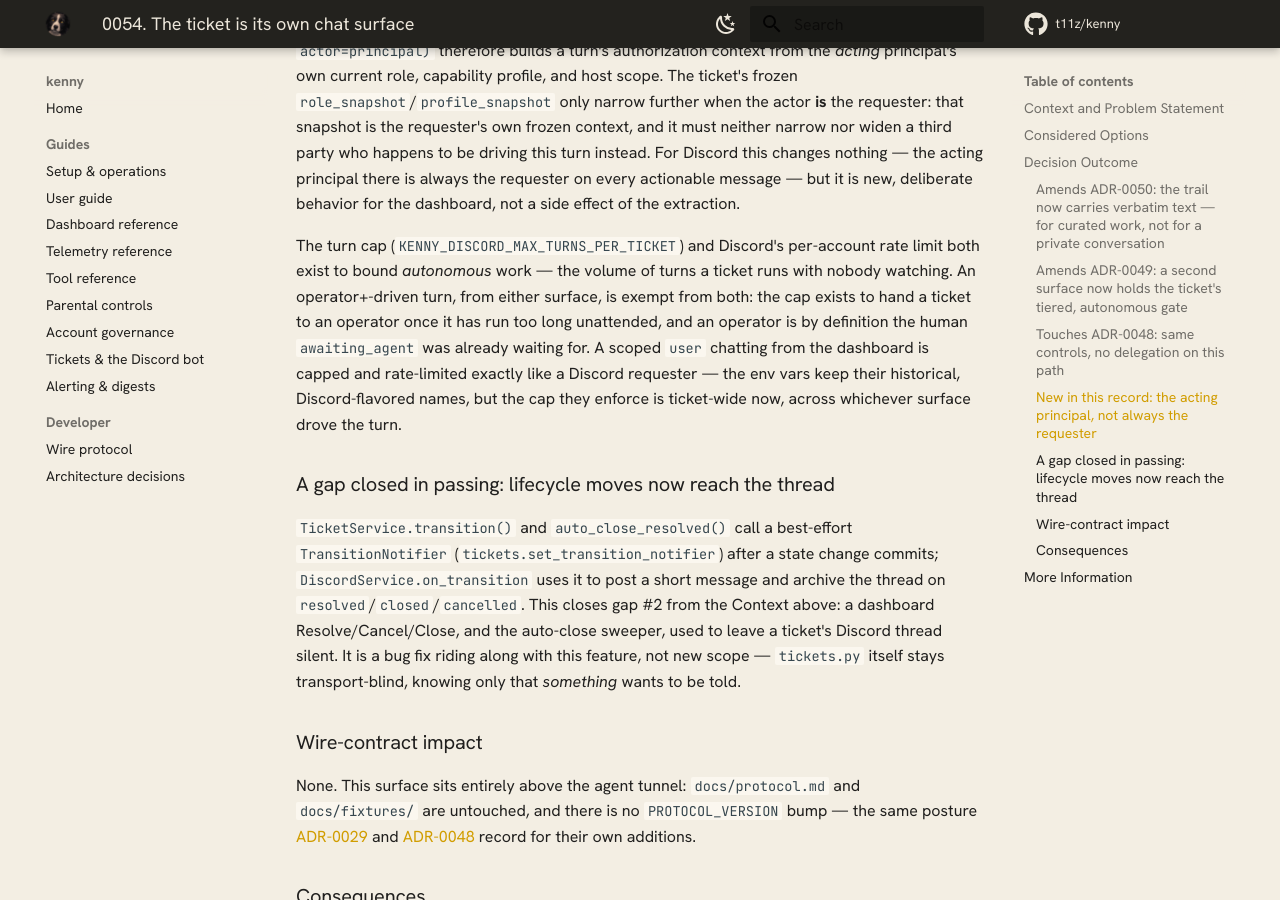
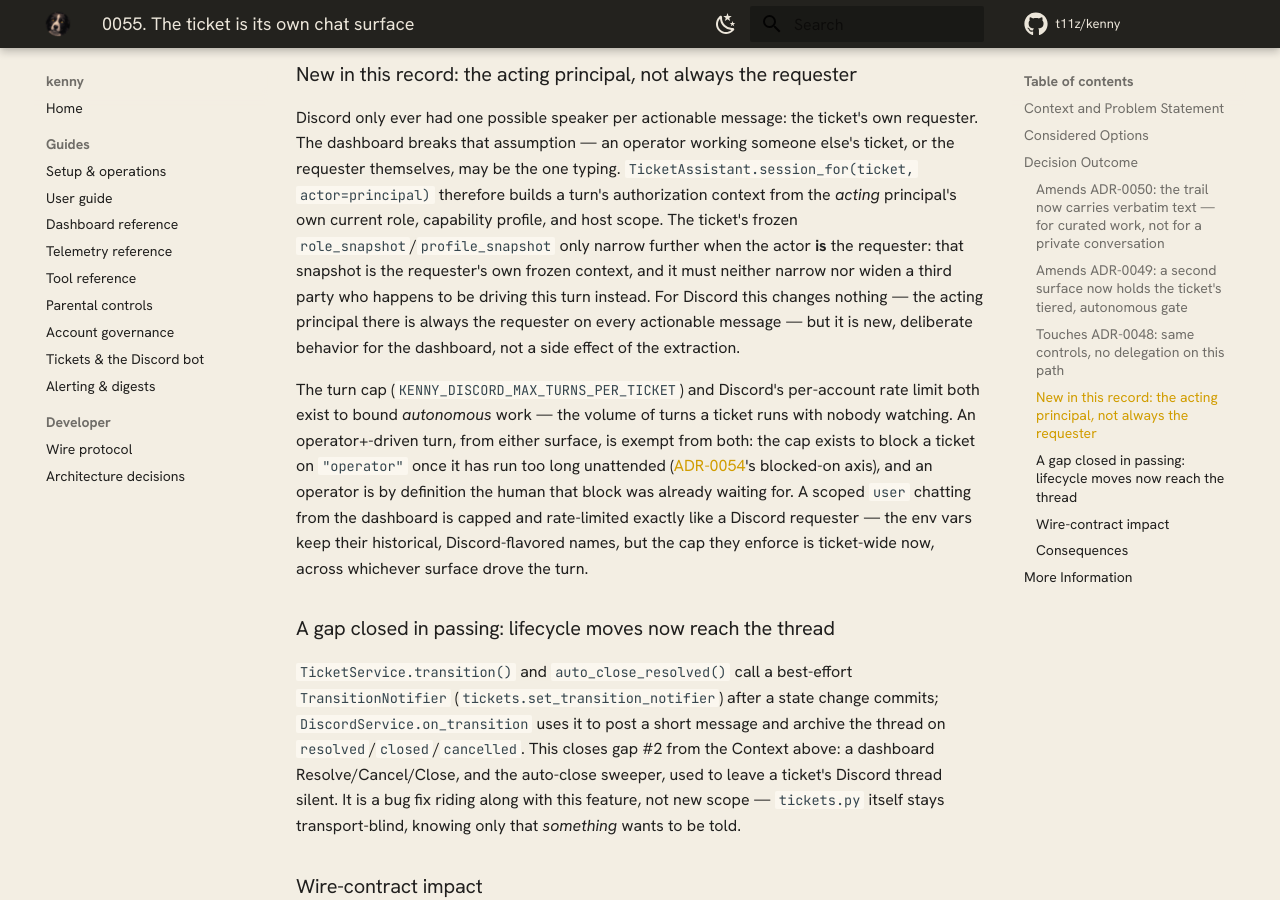
Before and after one commit to nullthrone/kenny, an MkDocs documentation site: the page built from docs/adr/0055-the-ticket-is-its-own-chat-surface.md, in a window 1280 px wide and 900 px high, scrolled down 3660 px. Built offline with MkDocs 1.6.1 and Material for MkDocs 9.7.7, drawn with Linux system fonts in a browser that asks for light colours; comment, search, counter and statistics services are not loaded; some of the changed text lies outside the part shown.

Commit message:
fix(docs): include the ADR-0055 renumbering edits left unstaged by the merge
git mv staged the 0054->0055 rename before the title sed and two
follow-up edits (the "Touches ADR-0054"/renumbering note, and fixing
the turn-cap paragraph's stale awaiting_agent reference to the new
blocked_on axis) landed on disk -- none of those were re-staged, so
the merge commit (9f0fe00) carried the renamed file with its original
0054-era content. This closes that gap; no other file is affected.

Co-Authored-By: Claude Sonnet 5 <noreply@anthropic.com>
Claude-Session: https://claude.ai/code/session_01PBNFiWkqEayh3LJ69z5oVX
Signed-off-by: Claude <noreply@anthropic.com>

```diff
--- a/docs/adr/0055-the-ticket-is-its-own-chat-surface.md
+++ b/docs/adr/0055-the-ticket-is-its-own-chat-surface.md
@@ -1,9 +1,16 @@
-# 0054. The ticket is its own chat surface
+# 0055. The ticket is its own chat surface
 
 - Status: proposed
 - Date: 2026-08-04
 - Amends: [ADR-0049](0049-tiered-tool-classification.md), [ADR-0050](0050-ticket-as-entity-chat-thread-as-binding.md)
-- Touches: [ADR-0048](0048-delegated-identity-from-a-chat-platform.md)
+- Touches: [ADR-0048](0048-delegated-identity-from-a-chat-platform.md), [ADR-0054](0054-ticket-blocked-on-axis.md)
+
+> Numbered 0055, not 0054: this record and
+> [ADR-0054](0054-ticket-blocked-on-axis.md) (the lifecycle's two-axis split) were developed
+> concurrently and both first claimed 0054. That record landed first, so `on_hold`/the turn
+> cap/`resume` below are written against its `blocked_on` axis (`block()`/`unblock()`), not
+> the nine-state model this record's own extraction started from — the extraction moved the
+> code, ADR-0054 changed what it says.
 
 ## Context and Problem Statement
 
@@ -147,9 +154,10 @@ new, deliberate behavior for the dashboard, not a side effect of the extraction.
 
 The turn cap (`KENNY_DISCORD_MAX_TURNS_PER_TICKET`) and Discord's per-account rate limit both
 exist to bound *autonomous* work — the volume of turns a ticket runs with nobody watching.
-An operator+-driven turn, from either surface, is exempt from both: the cap exists to hand a
-ticket to an operator once it has run too long unattended, and an operator is by definition
-the human `awaiting_agent` was already waiting for. A scoped `user` chatting from the
+An operator+-driven turn, from either surface, is exempt from both: the cap exists to block
+a ticket on `"operator"` once it has run too long unattended
+([ADR-0054](0054-ticket-blocked-on-axis.md)'s blocked-on axis), and an operator is by
+definition the human that block was already waiting for. A scoped `user` chatting from the
 dashboard is capped and rate-limited exactly like a Discord requester — the env vars keep
 their historical, Discord-flavored names, but the cap they enforce is ticket-wide now,
 across whichever surface drove the turn.
```
